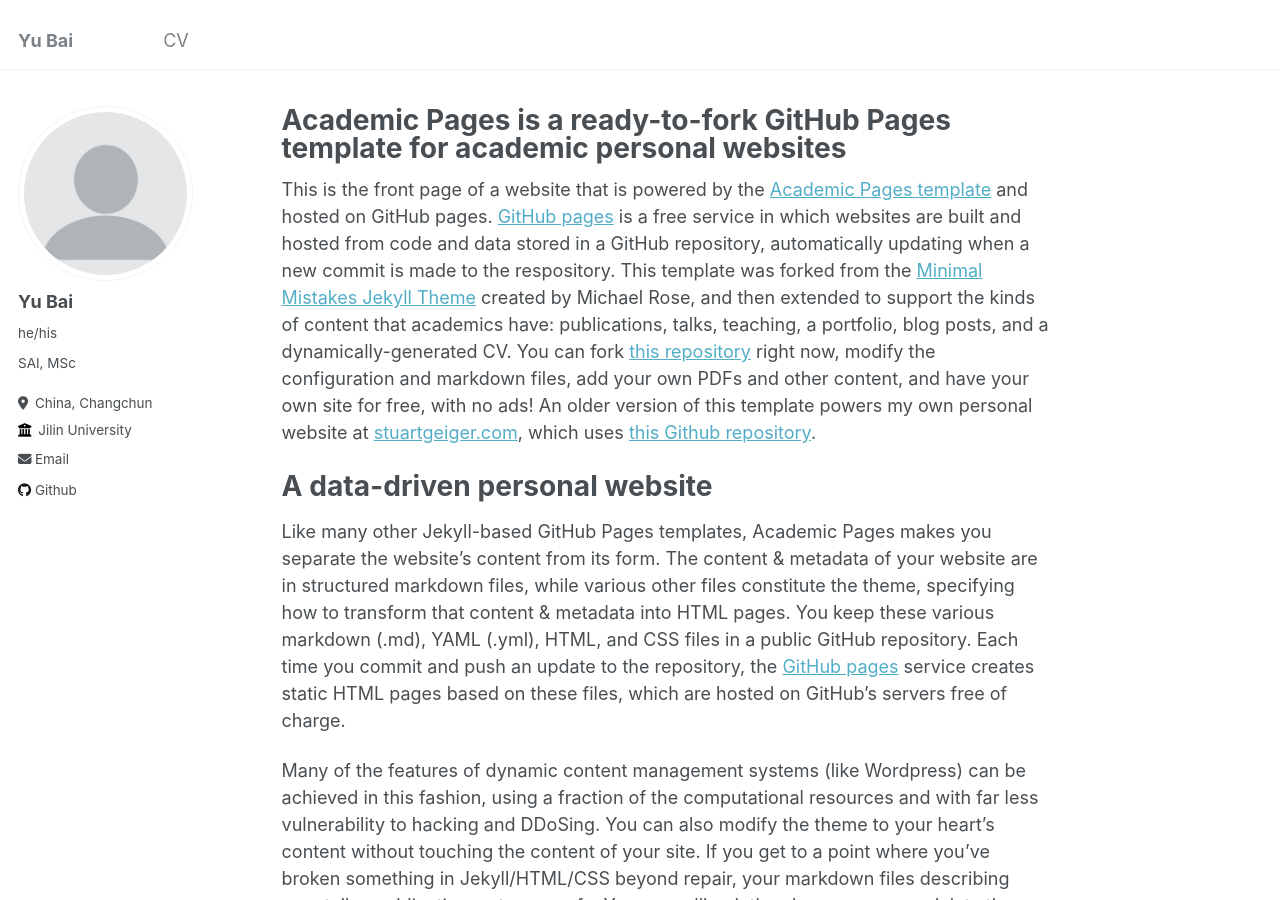
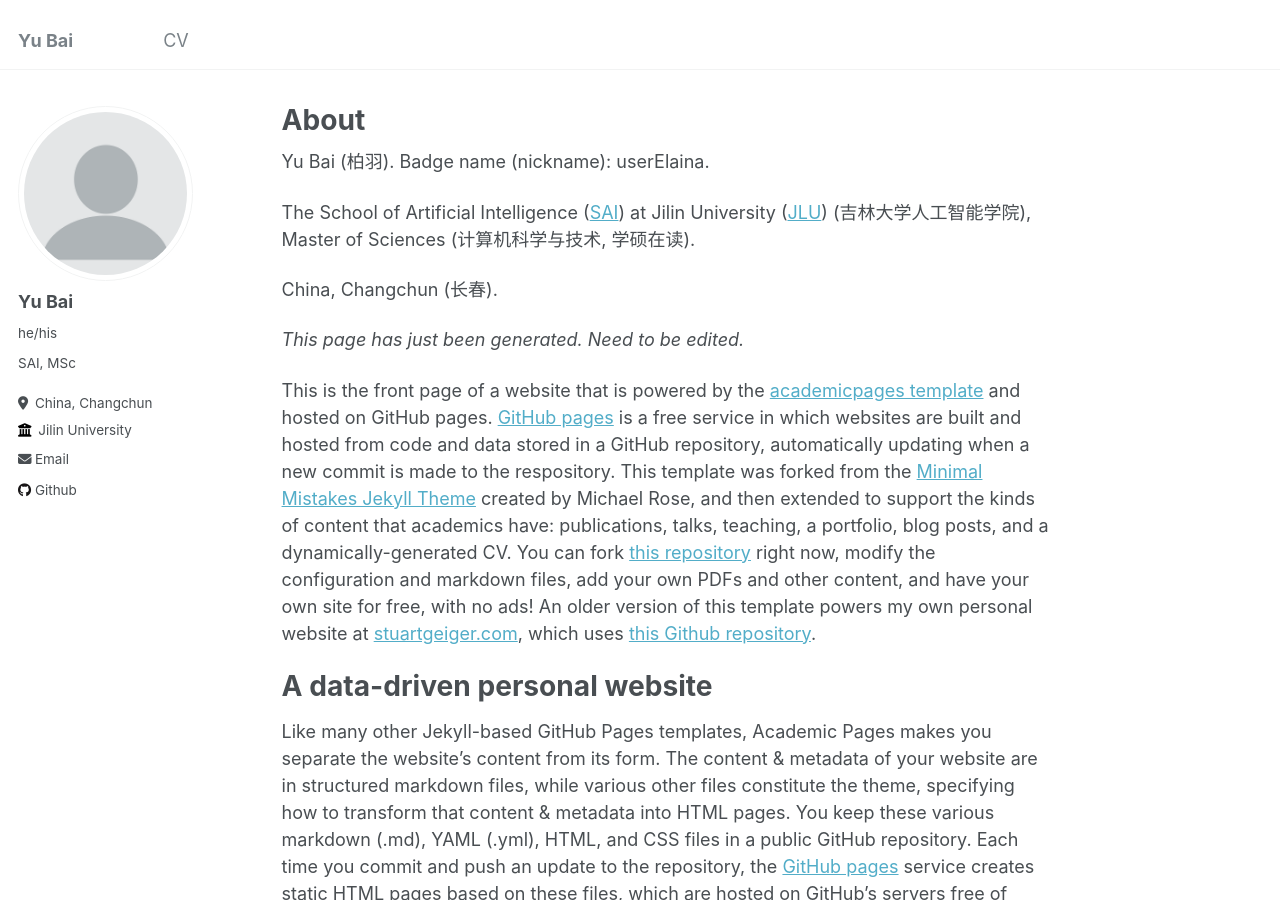
Before and after one commit to workelaina/workelaina.github.io, a Jekyll site: the page built from _pages/about.md, in a window 1280 px wide and 900 px high. Built offline with Jekyll 4.4.1, drawn with Linux system fonts in a browser that asks for light colours.

Commit message:
:memo: update `about.md`

```diff
--- a/_pages/about.md
+++ b/_pages/about.md
@@ -1,13 +1,21 @@
 ---
 permalink: /
-title: "Academic Pages is a ready-to-fork GitHub Pages template for academic personal websites"
+title: "About"
 author_profile: true
 redirect_from:
   - /about/
   - /about.html
 ---
 
-This is the front page of a website that is powered by the [Academic Pages template](https://github.com/academicpages/academicpages.github.io) and hosted on GitHub pages. [GitHub pages](https://pages.github.com) is a free service in which websites are built and hosted from code and data stored in a GitHub repository, automatically updating when a new commit is made to the respository. This template was forked from the [Minimal Mistakes Jekyll Theme](https://mmistakes.github.io/minimal-mistakes/) created by Michael Rose, and then extended to support the kinds of content that academics have: publications, talks, teaching, a portfolio, blog posts, and a dynamically-generated CV. You can fork [this repository](https://github.com/academicpages/academicpages.github.io) right now, modify the configuration and markdown files, add your own PDFs and other content, and have your own site for free, with no ads! An older version of this template powers my own personal website at [stuartgeiger.com](http://stuartgeiger.com), which uses [this Github repository](https://github.com/staeiou/staeiou.github.io).
+Yu Bai (柏羽). Badge name (nickname): userElaina.
+
+The School of Artificial Intelligence ([SAI](https://sai.jlu.edu.cn/en/index.htm)) at Jilin University ([JLU](https://www.jlu.edu.cn/#)) (吉林大学人工智能学院), Master of Sciences (计算机科学与技术, 学硕在读).
+
+China, Changchun (长春).
+
+*This page has just been generated. Need to be edited.*
+
+This is the front page of a website that is powered by the [academicpages template](https://github.com/academicpages/academicpages.github.io) and hosted on GitHub pages. [GitHub pages](https://pages.github.com) is a free service in which websites are built and hosted from code and data stored in a GitHub repository, automatically updating when a new commit is made to the respository. This template was forked from the [Minimal Mistakes Jekyll Theme](https://mmistakes.github.io/minimal-mistakes/) created by Michael Rose, and then extended to support the kinds of content that academics have: publications, talks, teaching, a portfolio, blog posts, and a dynamically-generated CV. You can fork [this repository](https://github.com/academicpages/academicpages.github.io) right now, modify the configuration and markdown files, add your own PDFs and other content, and have your own site for free, with no ads! An older version of this template powers my own personal website at [stuartgeiger.com](http://stuartgeiger.com), which uses [this Github repository](https://github.com/staeiou/staeiou.github.io).
 
 A data-driven personal website
 ======
```
